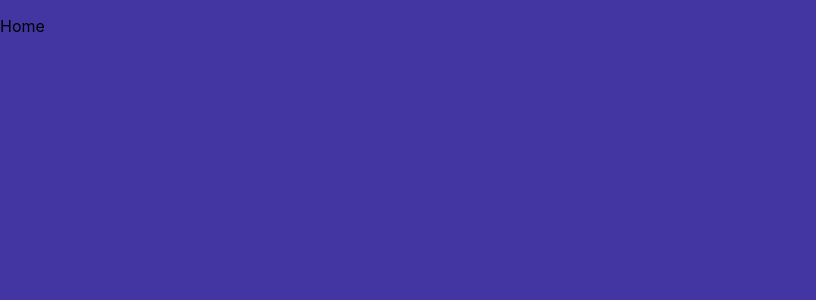
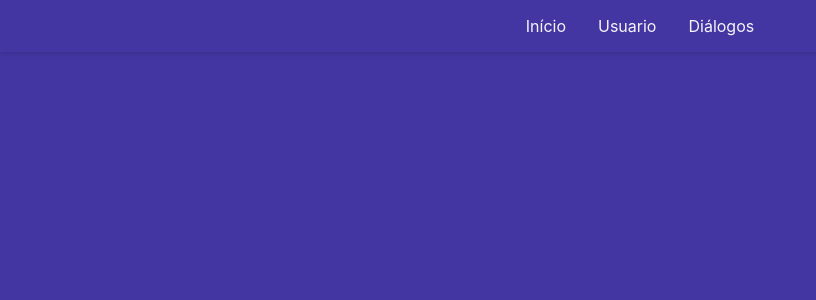
Before and after one commit to Jessesantoz/Web-Dialogs, a React (Create React App) app: page / in a window 1280 px wide. Shown: the top 300 px of the page, without its empty margins (0-816 px from the left). Built offline with nearby package versions, Linux system fonts and the light colour scheme.

Commit message:
Navbar (criação e estilização)

```diff
--- a/src/App.css
+++ b/src/App.css
@@ -6,63 +6,38 @@ body {
   background-color: #4336a3;
 }
 
-.App {
-  padding: 0 30px;
+.App nav {
+  padding: 0;
+  background-color: #4336a3;
+  box-shadow: 0 2px 5px rgba(0, 0, 0, .14);
 }
 
-.App h1 {
-  text-align: center;
-  color: rgb(205, 170, 233);
-  margin-bottom: 15px;
+.App nav ul {
+  list-style: none;
+  margin: 0;
+  padding: 0;
+
+  display: flex;
+  flex-direction: row;
+  justify-content: center;
 }
 
-.App .logotipo {
-  width: 30%;
+.App nav ul li {
   display: block;
-  margin-left: auto;
-  margin-right: auto;
 }
 
-.Novo-Comentario {
-  border-radius: .5rem;
-  box-shadow: 0 10px 15px -3px rgba(0, 0, 0, .1), 0 4px 6px -2px rgba(0, 0, 0, .05);
+.App nav ul li a {
+  display: block;
   padding: 1rem;
-  background-color: #af85f8;
-  margin-bottom: 3rem;
+  color: #f6f4f7;
+  text-decoration: none;
 }
 
-.Novo-Comentario h2 {
-  margin: 0;
+.App nav ul li a:hover {
+  background-color: #26014e;
 }
 
-.Novo-Comentario input, .Novo-Comentario textarea {
-  color: #8778d4;
-  background-color: #fff;
-  border: 1px solid #e2e8f0;
-  font-size: 1rem;
-  padding: .5rem 1rem;
-  margin: 1rem 0;
-  display: block;
-  border-radius: .5rem;
+.App nav ul li a.active {
+  background-color: #300261;
+  color: #fff;
 }
-
-.Novo-Comentario input {
-  width: 300px;
-}
-
-.Novo-Comentario textarea {
-  width: 100%;
-}
-
-.Novo-Comentario button {
-  background-color: #71078c;
-  color: #fff;
-  font-size: 1rem;
-  padding: .5rem 1rem;
-  border-radius: .5rem;
-  border: none;
-}
-
-.Novo-Comentario button:hover {
-  background-color: #1b0a71;
-}
--- a/src/App.js
+++ b/src/App.js
@@ -5,8 +5,16 @@ import './App.css';
 function App() {
   return (
 
-    <div>
-      <p>Home</p>
+    <div className='App'>
+      <header>
+        <nav>
+          <ul>
+            <li><a href='/'>Início</a></li>
+            <li><a href='/'>Usuario</a></li>
+            <li><a href='/'>Diálogos</a></li>
+          </ul>
+        </nav>
+      </header>
     </div>
 
   )
--- /dev/null
+++ b/src/components/Comentario/NovoComentario.css
@@ -0,0 +1,68 @@
+* {
+    box-sizing: border-box;
+  }
+
+  body {
+    background-color: #4336a3;
+  }
+
+  .App {
+    padding: 0 30px;
+  }
+
+  .App h1 {
+    text-align: center;
+    color: rgb(205, 170, 233);
+    margin-bottom: 15px;
+  }
+
+  .App .logotipo {
+    width: 30%;
+    display: block;
+    margin-left: auto;
+    margin-right: auto;
+  }
+
+  .Novo-Comentario {
+    border-radius: .5rem;
+    box-shadow: 0 10px 15px -3px rgba(0, 0, 0, .1), 0 4px 6px -2px rgba(0, 0, 0, .05);
+    padding: 1rem;
+    background-color: #af85f8;
+    margin-bottom: 3rem;
+  }
+
+  .Novo-Comentario h2 {
+    margin: 0;
+  }
+
+  .Novo-Comentario input, .Novo-Comentario textarea {
+    color: #8778d4;
+    background-color: #fff;
+    border: 1px solid #e2e8f0;
+    font-size: 1rem;
+    padding: .5rem 1rem;
+    margin: 1rem 0;
+    display: block;
+    border-radius: .5rem;
+  }
+
+  .Novo-Comentario input {
+    width: 300px;
+  }
+
+  .Novo-Comentario textarea {
+    width: 100%;
+  }
+
+  .Novo-Comentario button {
+    background-color: #71078c;
+    color: #fff;
+    font-size: 1rem;
+    padding: .5rem 1rem;
+    border-radius: .5rem;
+    border: none;
+  }
+
+  .Novo-Comentario button:hover {
+    background-color: #1b0a71;
+  }
```
